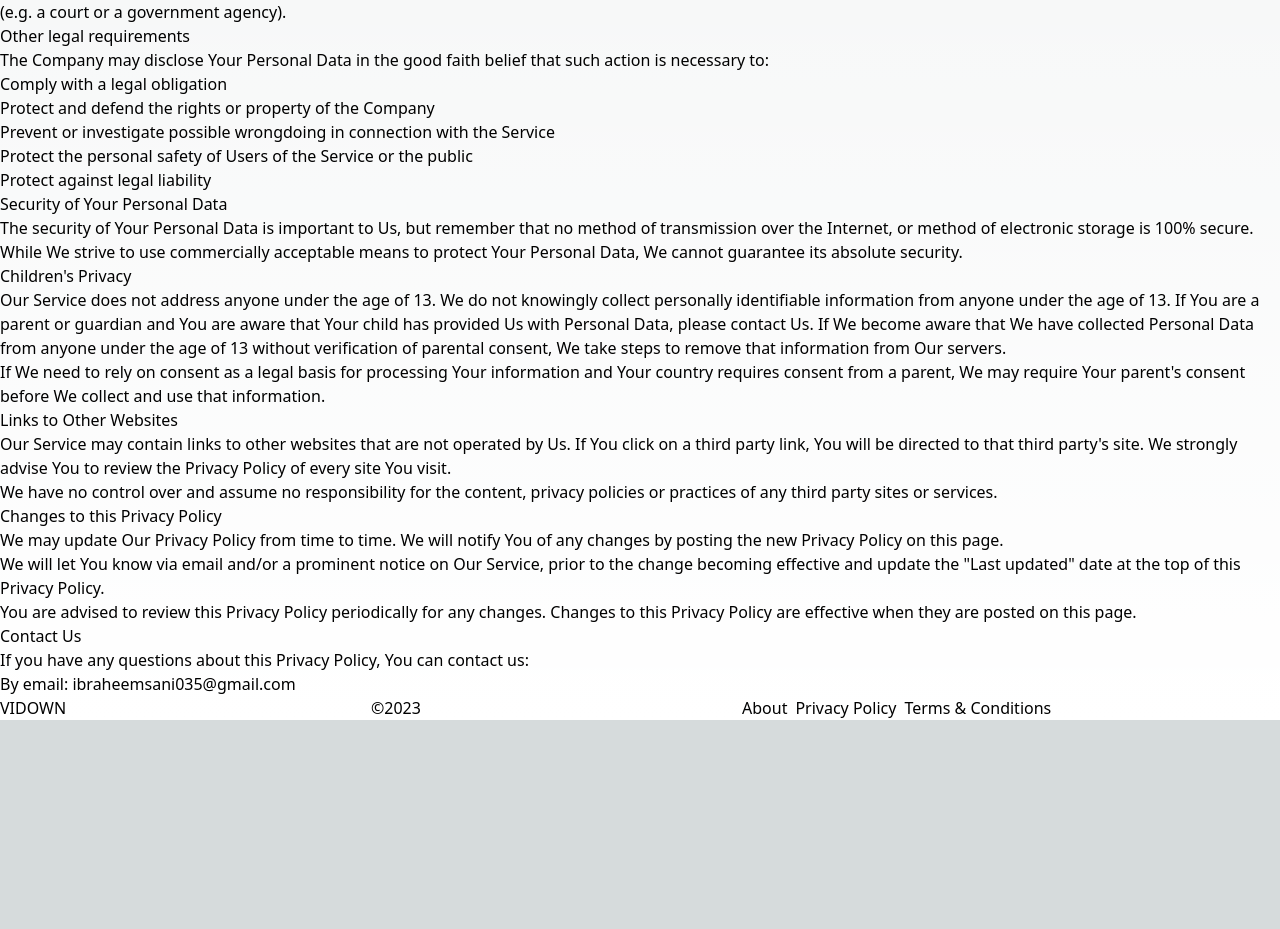
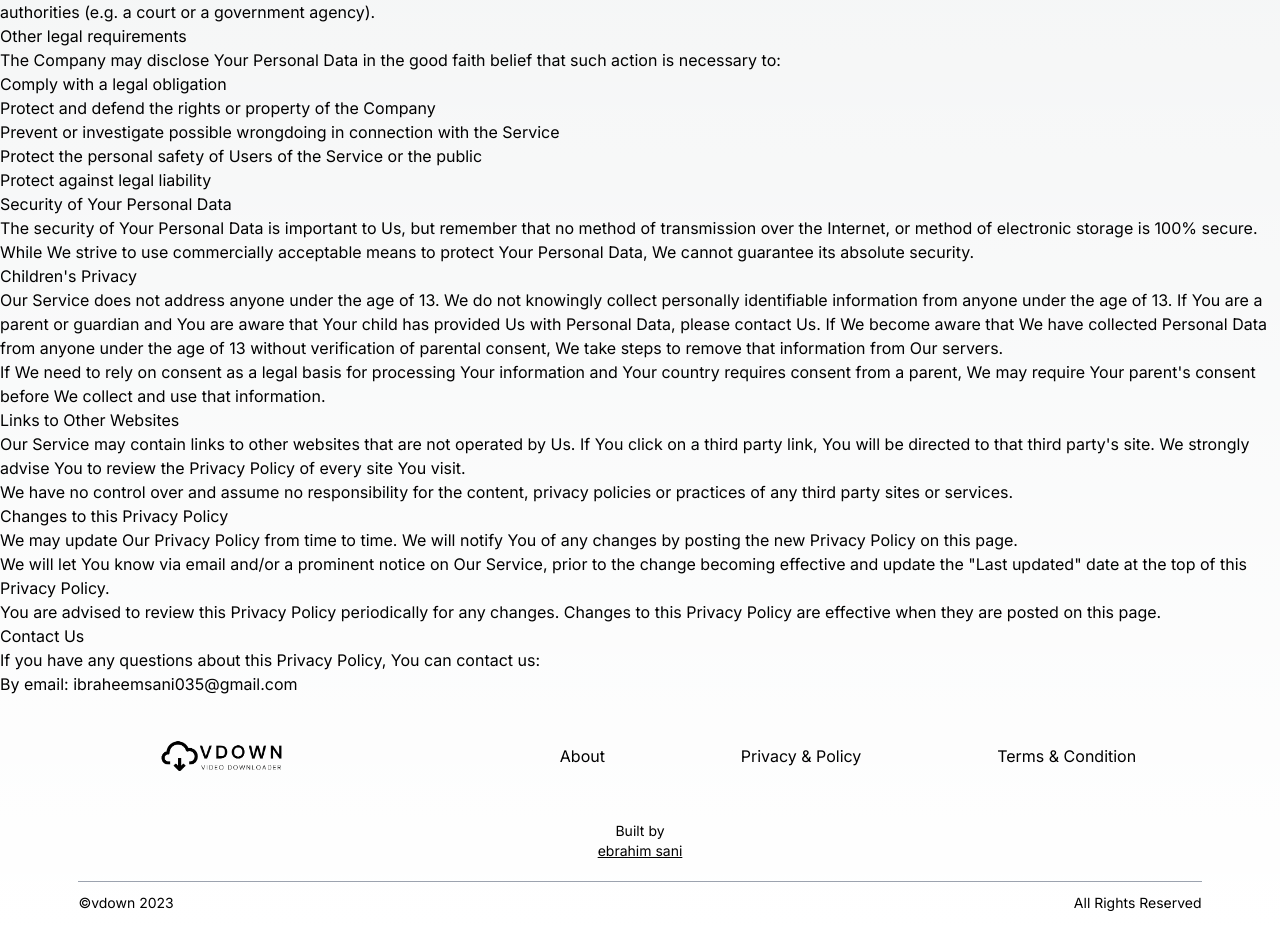
Before and after one commit to ebrahim-sani/vdown, a Next.js app: page /privacy-policy in a window 1280 px wide. Shown: the part 3024-3953 px from the top of the page. Before the commit the page ends 3744 px from the top, so only its background shows below. Built offline with nearby package versions, Linux system fonts and the light colour scheme.

Commit message:
making some changes on the pages

```diff
--- a/app/Footer.jsx
+++ b/app/Footer.jsx
@@ -1,24 +1,61 @@
 import React from "react";
 import styles from "./page.module.css";
-import { deskMenus } from "@/Utils";
 import Link from "next/link";
+
+import Image from "next/image";
 
 const Footer = () => {
    return (
-      <div className={`${styles.grid} gap-2 items-start md:items-center`}>
-         <div>VIDOWN</div>
-         <div>
-            <p>&copy;2023</p>
+      <div className="w-full flex md:justify-center justify-between items-center flex-col p-4 gradient-bg-footer">
+         <div className="w-full flex sm:flex-row flex-col justify-between items-center my-4">
+            <div className="flex flex-[0.5] justify-center items-center ">
+               <Image
+                  src="/vdown_logo.png"
+                  width={500}
+                  height={500}
+                  alt="logo"
+                  className="w-36"
+               />
+            </div>
+
+            <div className="flex flex-1 justify-evenly items-center flex-wrap sm:mt-0 mt-5 w-full">
+               <FooterLink title="About" url="about" />
+               <FooterLink title="Privacy & Policy" url="privacy" />
+               <FooterLink title="Terms & Condition" url="terms" />
+            </div>
          </div>
-         <div className="flex flex-col md:flex-row items-start md:items-center gap-2">
-            {deskMenus.map((menu, i) => (
-               <Link key={i} href={`/${menu}`}>
-                  <p>{menu}</p>
-               </Link>
-            ))}
+
+         <div className="flex justify-center items-center flex-col mt-5">
+            <Right title="Built by" />
+            <Link
+               href="https://www.linkedin.com/in/ebrahim-sani"
+               target="_blank"
+            >
+               <Right
+                  customStyle="underline lg:hover:underline"
+                  title="ebrahim sani"
+               />
+            </Link>
+         </div>
+         <d className="sm:w-[90%] w-full h-[0.25px] bg-gray-400 mt-5" />
+         <div className="sm:w-[90%] w-full flex justify-between items-center mt-3">
+            <Right title="&copy;vdown 2023" />
+            <Right title="All Rights Reserved" />
          </div>
       </div>
    );
 };
 
 export default Footer;
+
+const Right = ({ title, customStyle }) => (
+   <p className={`text-sm text-center ${customStyle}`}>{title}</p>
+);
+
+const FooterLink = ({ url, title }) => {
+   return (
+      <Link href={`/${url}`}>
+         <p className="mx-2 max-[768px]:text-sm cursor-pointer">{title}</p>
+      </Link>
+   );
+};
--- a/app/Showcase.jsx
+++ b/app/Showcase.jsx
@@ -8,17 +8,17 @@ const Showcase = ({ pageTitle, title, description, imgUrl, index }) => {
             {pageTitle}
          </h2>
          <div
-            className={`flex w-full flex-col ${
+            className={`flex w-full gap-2 flex-col ${
                index === 1
                   ? "md:flex-row-reverse md:gap-10"
                   : "md:flex-row md:gap-4 "
             }  items-center justify-between`}
          >
-            <div className="flex flex-col items-start gap-1 flex-[0.45]">
+            <div className="flex max-[768px]:w-full flex-col items-start gap-1 md:flex-[0.45]">
                <h3>{title}</h3>
                <p>{description}</p>
             </div>
-            <div className="flex w-full items-end flex-[0.55] rounded-sm">
+            <div className="flex w-full items-end md:flex-[0.55] rounded-sm">
                <Image
                   src={imgUrl}
                   width={500}
--- a/app/VdownPages.jsx
+++ b/app/VdownPages.jsx
@@ -15,7 +15,7 @@ const VdownPages = () => {
          <div className={`${styles.grid} gap-2`}>
             <div className={`${styles.card} shadow-sm customBorder`}>
                <h2 className={inter.className}>
-                  <div className="flex items-center gap-3">
+                  <div className="flex items-center gap-3 text-black max-[768px]:text-sm">
                      <BiLink size={30} />
                      Get The Link of Your Video
                   </div>
@@ -25,7 +25,7 @@ const VdownPages = () => {
 
             <div className={`${styles.card} shadow-sm customBorder`}>
                <h2 className={inter.className}>
-                  <div className="flex items-center gap-3">
+                  <div className="flex items-center gap-3 text-black max-[768px]:text-sm">
                      <MdScreenSearchDesktop size={30} />
                      Paste in The Input Field & Search
                   </div>
@@ -35,7 +35,7 @@ const VdownPages = () => {
 
             <div className={`${styles.card} shadow-sm customBorder`}>
                <h2 className={inter.className}>
-                  <div className="flex items-center gap-3">
+                  <div className="flex items-center gap-3 text-black max-[768px]:text-sm">
                      <SlOptionsVertical size={20} />
                      Click 3-Dot Option & Download
                   </div>
--- a/app/layout.jsx
+++ b/app/layout.jsx
@@ -1,6 +1,9 @@
 import Footer from "./Footer";
-import Navbar from "./Navbar";
+// import Navbar from "./Navbar";
+import { Inter } from "@next/font/google";
 import "./globals.css";
+
+const inter = Inter({ subsets: ["latin"] });
 
 export default function RootLayout({ children }) {
    return (
@@ -8,11 +11,11 @@ export default function RootLayout({ children }) {
          {/* <head />  */}
 
          <head />
-         <body className="">
+         <body className={inter.className}>
             {/* <Navbar /> */}
             {children}
-            <Footer />
          </body>
+         <Footer />
       </html>
    );
 }
--- a/app/page.jsx
+++ b/app/page.jsx
@@ -49,7 +49,7 @@ async function YtDown() {
             </div>
 
             <p
-               className={`${inter.className} flex justify-center items-center text-black font-semibold mt-2`}
+               className={`${inter.className} flex justify-center items-center max-[768px]:text-[12px] pb-2 text-black font-semibold mt-2`}
             >
                <span>-&gt;</span> Download Video in 3 Easy Steps{" "}
                <span>&lt;-</span>
--- a/app/page.module.css
+++ b/app/page.module.css
@@ -187,7 +187,7 @@
    }
 
    .card {
-      padding: 1rem 2.5rem;
+      padding: 1rem 1.5rem;
    }
 
    .card h2 {
@@ -211,14 +211,6 @@
       padding: 1rem;
    }
 
-   /* .description p,
-   .description div {
-      display: flex;
-      justify-content: center;
-      position: fixed;
-      width: 100%;
-   } */
-
    .description ul {
       align-items: center;
       inset: 0 0 auto;
@@ -234,20 +226,12 @@
       background-clip: padding-box;
       backdrop-filter: blur(24px);
    }
+}
 
-   /* .description div {
-      align-items: flex-end;
-      pointer-events: none;
-      inset: auto 0 0;
-      padding: 2rem;
-      height: 200px;
-      background: linear-gradient(
-         to bottom,
-         transparent 0%,
-         rgb(var(--background-end-rgb)) 40%
-      );
-      z-index: 1;
-   } */
+@media (max-width: 768px) {
+   .card p {
+      max-width: 80ch;
+   }
 }
 
 @media (prefers-color-scheme: dark) {
```
